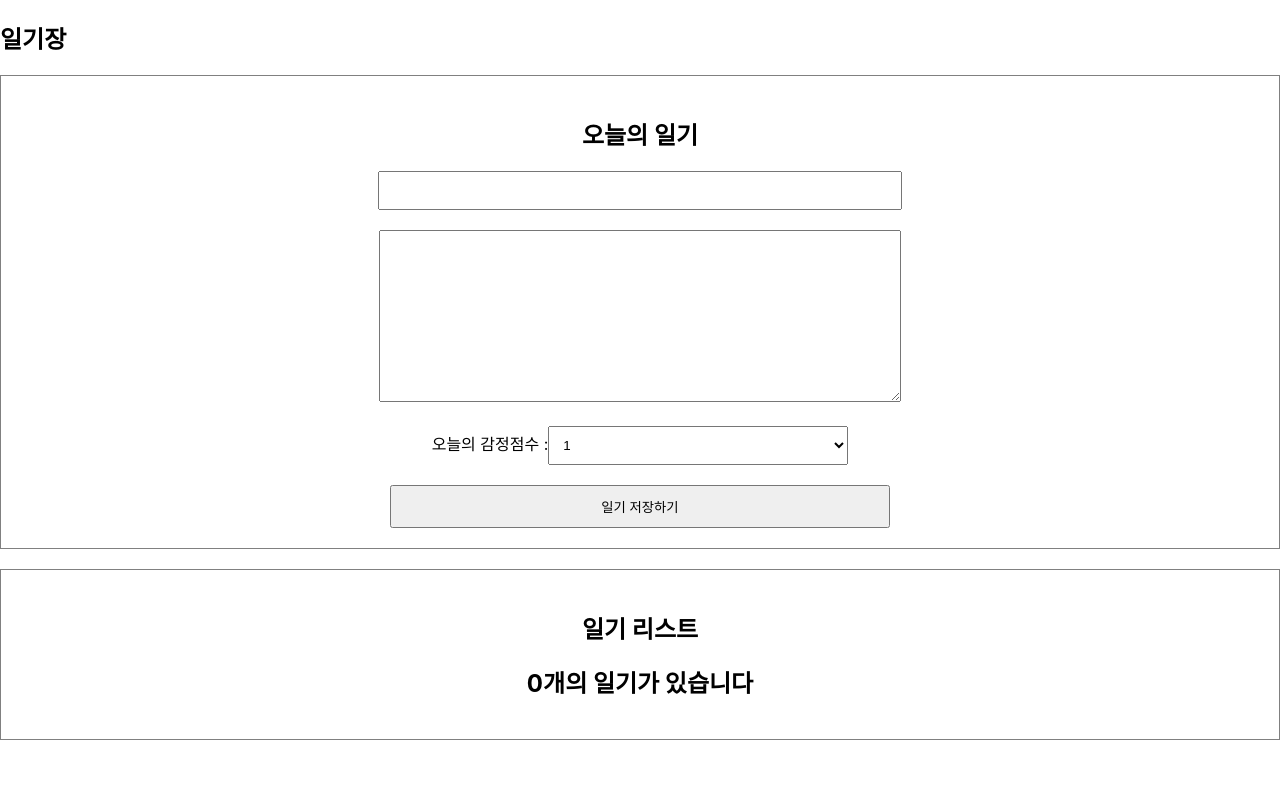
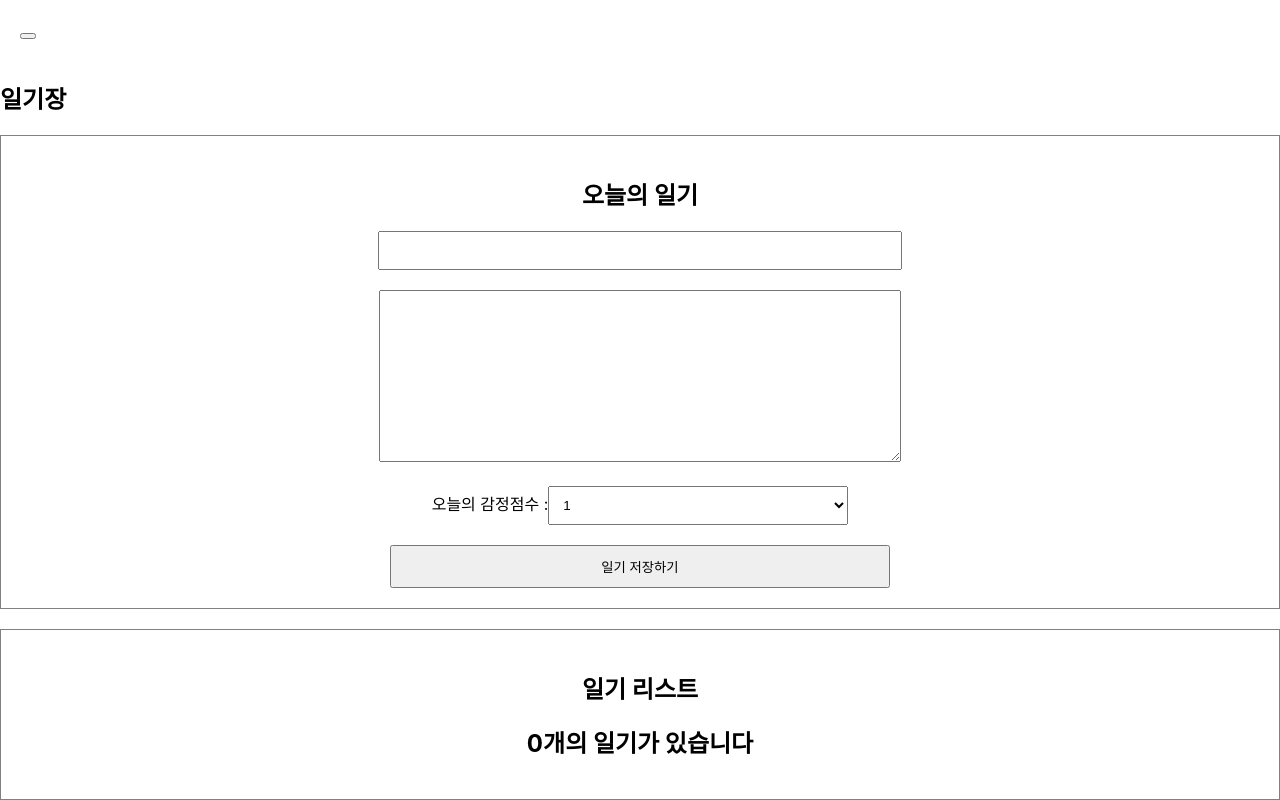
Before and after one commit to Leegyuhaeng/reactStart, a React (Create React App) app: page / in a window 1280 px wide. Built offline with nearby package versions, Linux system fonts and the light colour scheme.

Commit message:
react ) lifecycle 공부

```diff
--- a/src/App.js
+++ b/src/App.js
@@ -2,6 +2,7 @@ import "./App.css";
 import DiaryEditor from "./DiaryEditor";
 import DiaryList from "./DiaryList";
 import { useRef, useState } from "react";
+import Lifecycle from "./Lifecycle";
 
 // const dummyList = [
 //   {
@@ -66,6 +67,7 @@ function App() {
   // console.log("getdata", getdata);
   return (
     <div className="App">
+      <Lifecycle />
       <h2>일기장</h2>
       <DiaryEditor onCreate={onCreate} />
       <DiaryList onEdit={onEdit} list={getdata} onRemove={onRemove} />
--- /dev/null
+++ b/src/Lifecycle.js
@@ -0,0 +1,50 @@
+import React, { useEffect, useState } from "react";
+
+const Lifecycle = () => {
+  // const [count, setCount] = useState(0);
+  // const [text, setText] = useState("");
+  //
+  // useEffect(() => {
+  //   console.log("Mount");
+  // }, []);
+  //
+  // useEffect(() => {
+  //   console.log("update");
+  // });
+  //
+  // useEffect(() => {
+  //   console.log(`count is update ${count}`);
+  //   if (count > 5) {
+  //     alert("count 가 5를 넘었습니다 따라서 1로 초기화 합니다");
+  //     setCount(1);
+  //   }
+  // }, [count]);
+  //
+  // useEffect(() => {
+  //   console.log(`text is update ${text}`);
+  // }, [text]);
+
+  const [isVisible, setIsVisible] = useState(false);
+  const toggle = () => {
+    setIsVisible(!isVisible);
+  };
+
+  return (
+    <div style={{ padding: 20 }}>
+      <button type="button" onClick={toggle}></button>
+      {/*<div>*/}
+      {/*  {count}*/}
+      {/*  <button onClick={() => setCount(count + 1)}>+</button>*/}
+      {/*</div>*/}
+      {/*<div>*/}
+      {/*  <input*/}
+      {/*    type="text"*/}
+      {/*    value={text}*/}
+      {/*    onChange={(e) => setText(e.target.value)}*/}
+      {/*  />*/}
+      {/*</div>*/}
+    </div>
+  );
+};
+
+export default Lifecycle;
--- a/src/index.js
+++ b/src/index.js
@@ -5,9 +5,9 @@ import App from "./App";
 
 const root = ReactDOM.createRoot(document.getElementById("root"));
 root.render(
-  <React.StrictMode>
-    <App />
-  </React.StrictMode>
+  // <React.StrictMode>
+  <App />
+  // </React.StrictMode>
 );
 
 // If you want to start measuring performance in your app, pass a function
```
